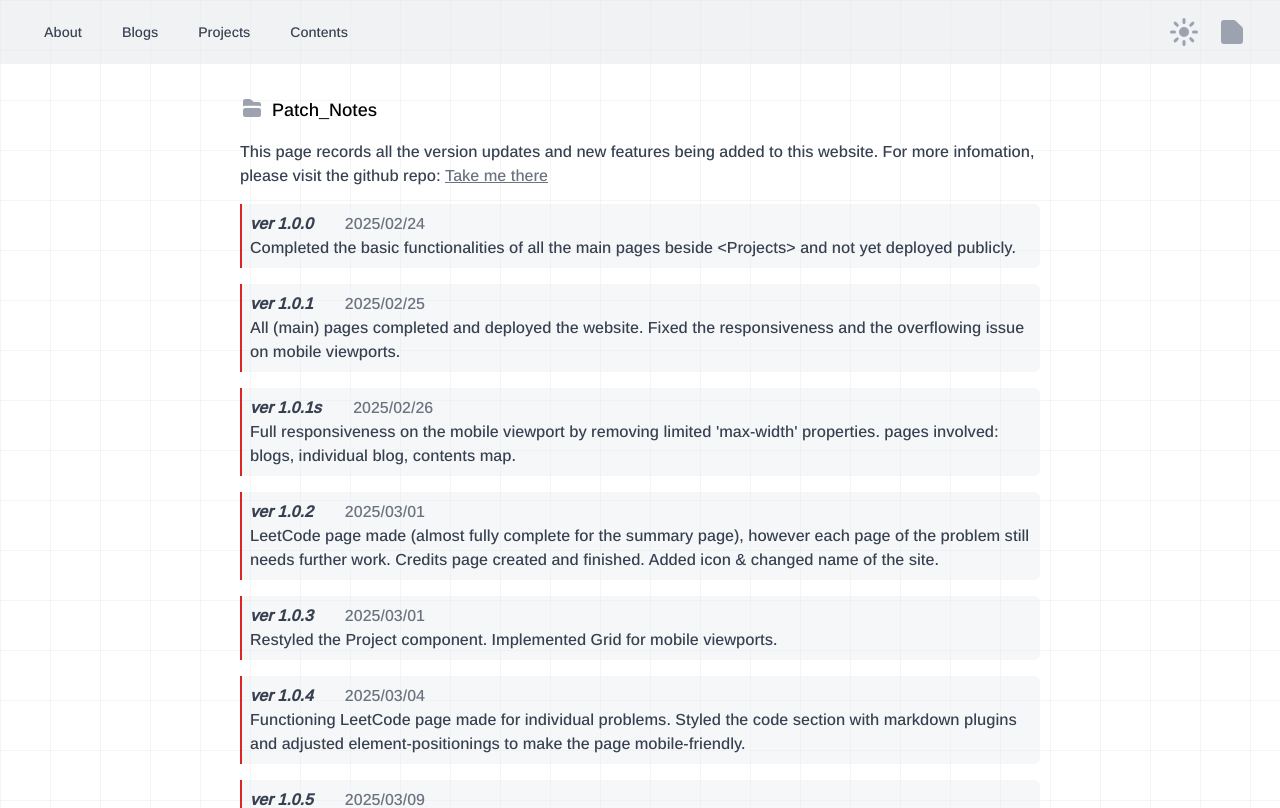
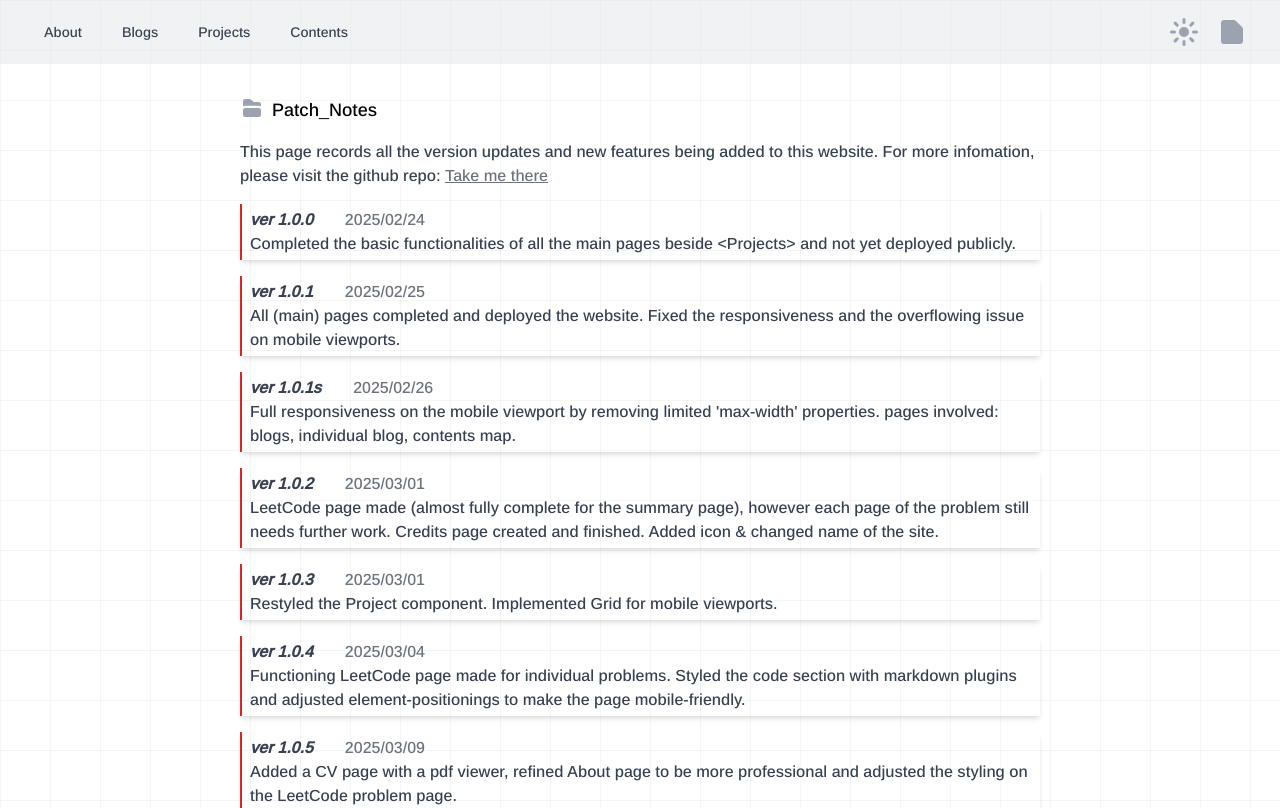
Before and after one commit to zlrkw11/zl-v2, a Next.js app: page /contents/patchnotes in a window 1280 px wide. Shown: the top 808 px of the page. Built offline with nearby package versions, Linux system fonts and the light colour scheme.

Commit message:
fix: styling on patchnote card

```diff
--- a/app/contents/patchnotes/page.tsx
+++ b/app/contents/patchnotes/page.tsx
@@ -17,11 +17,9 @@ const Note = ({
   des: string;
 }) => {
   return (
-    <li className="border-l-2 border-l-red-600 pl-2 bg-gray-200 dark:bg-neutral-800 py-2 rounded-r-md bg-opacity-35">
+    <li className="border-l-2 border-l-red-600 pl-2 py-1 shadow-md">
       <p className="gap-8 flex">
-        <span className="font-bold italic dark:text-neutral-300">
-          ver {ver}
-        </span>
+        <span className="font-bold italic dark:text-gray-300">ver {ver}</span>
         <span className="text-gray-500 dark:text-neutral-600">{date}</span>
       </p>
       <p className="dark:text-neutral-500">{des}</p>
```
